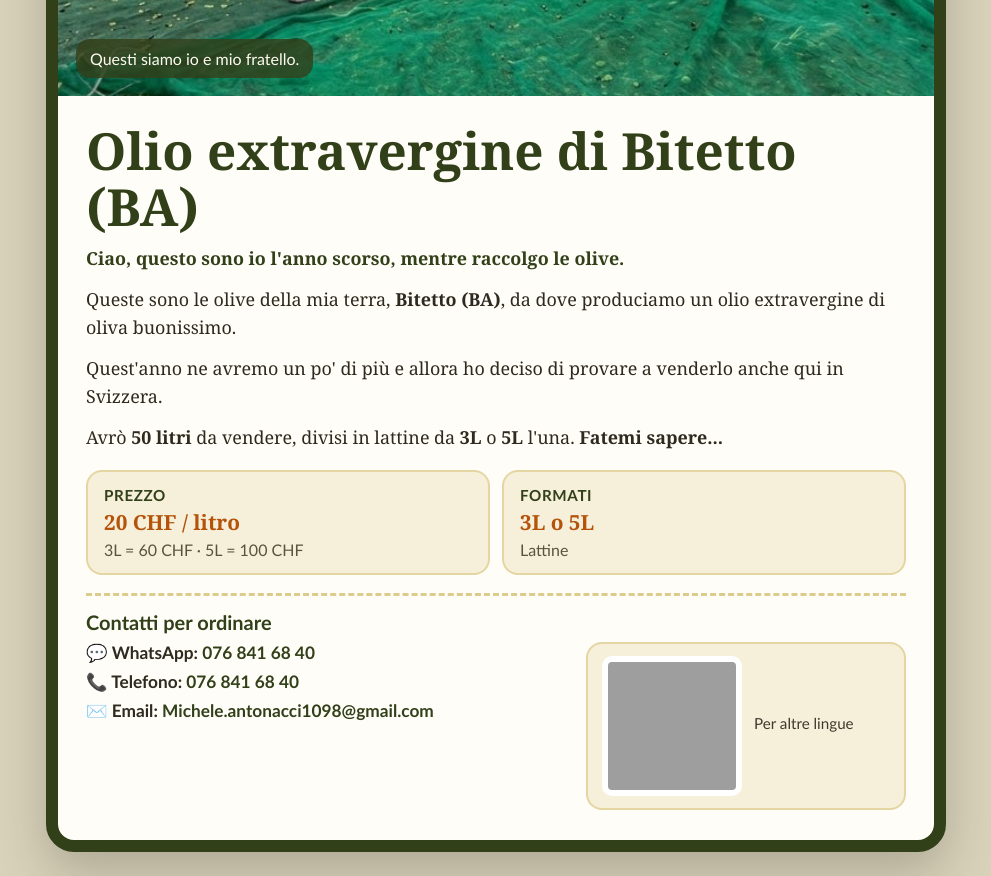
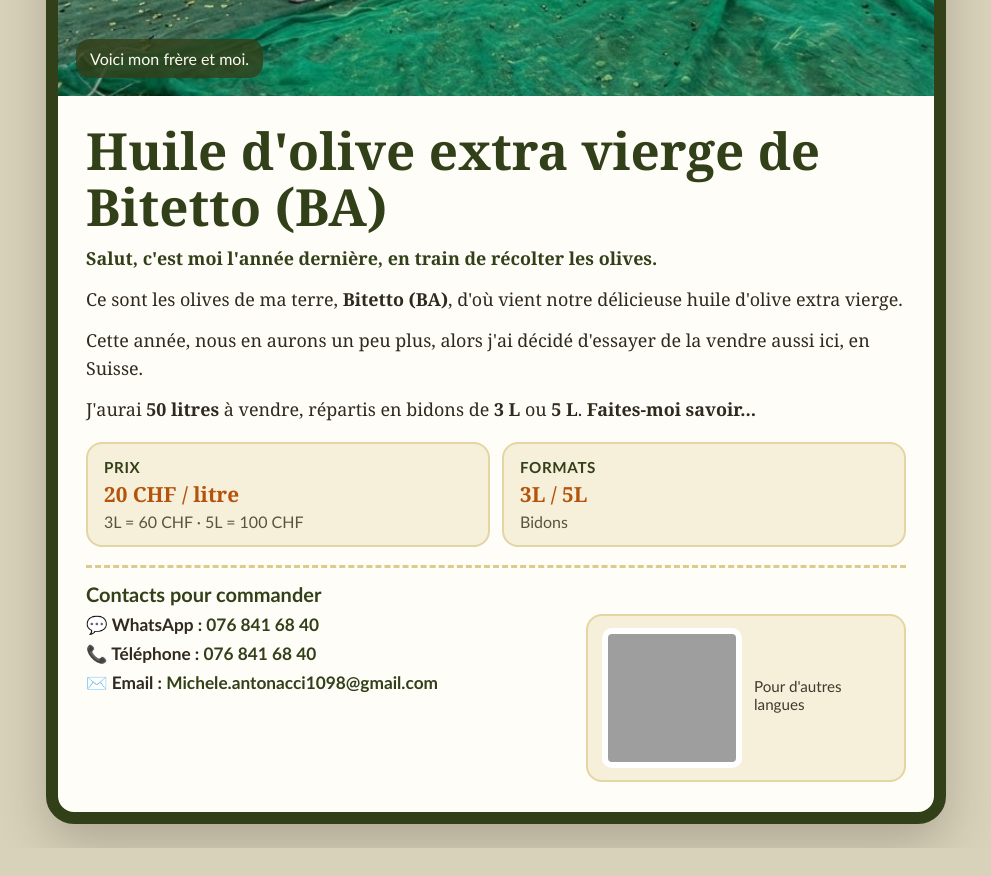
Before and after one commit to michel-98/Olio-Bitetto, a plain HTML site: page draft-olio/locandina.html in a window 1280 px wide. Shown: the part 560-1436 px from the top of the page, without its empty margins (144-1135 px from the left). After the commit the page ends 1408 px from the top, so only its background shows below. Drawn offline with Linux system fonts and the light colour scheme; grey boxes are pictures that could not be loaded.

Commit message:
Translate poster (locandina) to French

```diff
--- a/draft-olio/locandina.html
+++ b/draft-olio/locandina.html
@@ -1,9 +1,9 @@
 <!DOCTYPE html>
-<html lang="it">
+<html lang="fr">
 <head>
   <meta charset="UTF-8" />
   <meta name="viewport" content="width=device-width, initial-scale=1.0" />
-  <title>Locandina - Olio di Bitetto</title>
+  <title>Affiche - Huile d'olive de Bitetto</title>
   <style>
     :root {
       --olive: #5f6f3a;
@@ -160,43 +160,43 @@
 <body>
   <article class="poster">
     <div class="photo">
-      <img src="Locandina.jpg" alt="Io e mio fratello mentre raccogliamo le olive" />
-      <div class="caption">Questi siamo io e mio fratello.</div>
+      <img src="Locandina.jpg" alt="Mon frère et moi pendant la récolte des olives" />
+      <div class="caption">Voici mon frère et moi.</div>
     </div>
     <div class="content">
-      <h1>Olio extravergine di Bitetto (BA)</h1>
+      <h1>Huile d'olive extra vierge de Bitetto (BA)</h1>
       <section class="story">
-        <p class="hello">Ciao, questo sono io l'anno scorso, mentre raccolgo le olive.</p>
-        <p>Queste sono le olive della mia terra, <strong>Bitetto (BA)</strong>, da dove produciamo un olio extravergine di oliva buonissimo.</p>
-        <p>Quest'anno ne avremo un po' di più e allora ho deciso di provare a venderlo anche qui in Svizzera.</p>
-        <p>Avrò <strong>50 litri</strong> da vendere, divisi in lattine da <strong>3L</strong> o <strong>5L</strong> l'una. <strong>Fatemi sapere...</strong></p>
+        <p class="hello">Salut, c'est moi l'année dernière, en train de récolter les olives.</p>
+        <p>Ce sont les olives de ma terre, <strong>Bitetto (BA)</strong>, d'où vient notre délicieuse huile d'olive extra vierge.</p>
+        <p>Cette année, nous en aurons un peu plus, alors j'ai décidé d'essayer de la vendre aussi ici, en Suisse.</p>
+        <p>J'aurai <strong>50 litres</strong> à vendre, répartis en bidons de <strong>3 L</strong> ou <strong>5 L</strong>. <strong>Faites-moi savoir...</strong></p>
       </section>
 
-      <section class="info-grid" aria-label="Informazioni">
+      <section class="info-grid" aria-label="Informations">
         <div class="box">
-          <strong>Prezzo</strong>
-          <span>20 CHF / litro</span>
+          <strong>Prix</strong>
+          <span>20 CHF / litre</span>
           <em>3L = 60 CHF · 5L = 100 CHF</em>
         </div>
         <div class="box">
-          <strong>Formati</strong>
-          <span>3L o 5L</span>
-          <em>Lattine</em>
+          <strong>Formats</strong>
+          <span>3L / 5L</span>
+          <em>Bidons</em>
         </div>
       </section>
 
       <section class="contacts">
-        <h2>Contatti per ordinare</h2>
+        <h2>Contacts pour commander</h2>
         <div class="contacts-main">
           <div class="rows">
-            <div>💬 WhatsApp: <a href="https://wa.me/41768416840" target="_blank" rel="noopener">076 841 68 40</a></div>
-            <div>📞 Telefono: <a href="tel:+41768416840">076 841 68 40</a></div>
-            <div>✉️ Email: <a href="mailto:Michele.antonacci1098@gmail.com">Michele.antonacci1098@gmail.com</a></div>
+            <div>💬 WhatsApp : <a href="https://wa.me/41768416840" target="_blank" rel="noopener">076 841 68 40</a></div>
+            <div>📞 Téléphone : <a href="tel:+41768416840">076 841 68 40</a></div>
+            <div>✉️ Email : <a href="mailto:Michele.antonacci1098@gmail.com">Michele.antonacci1098@gmail.com</a></div>
           </div>
           <div class="qr-block">
-            <img src="https://api.qrserver.com/v1/create-qr-code/?size=220x220&amp;data=https%3A%2F%2FMichel-98.github.io%2FOlio-Bitetto%2F" alt="QR code per il sito" width="140" height="140" />
+            <img src="https://api.qrserver.com/v1/create-qr-code/?size=220x220&amp;data=https%3A%2F%2Fmichel-98.github.io%2FOlio-Bitetto%2F" alt="QR code vers le site" width="140" height="140" />
             <div class="qr-text">
-              <p>Per altre lingue</p>
+              <p>Pour d'autres langues</p>
             </div>
           </div>
         </div>
```
